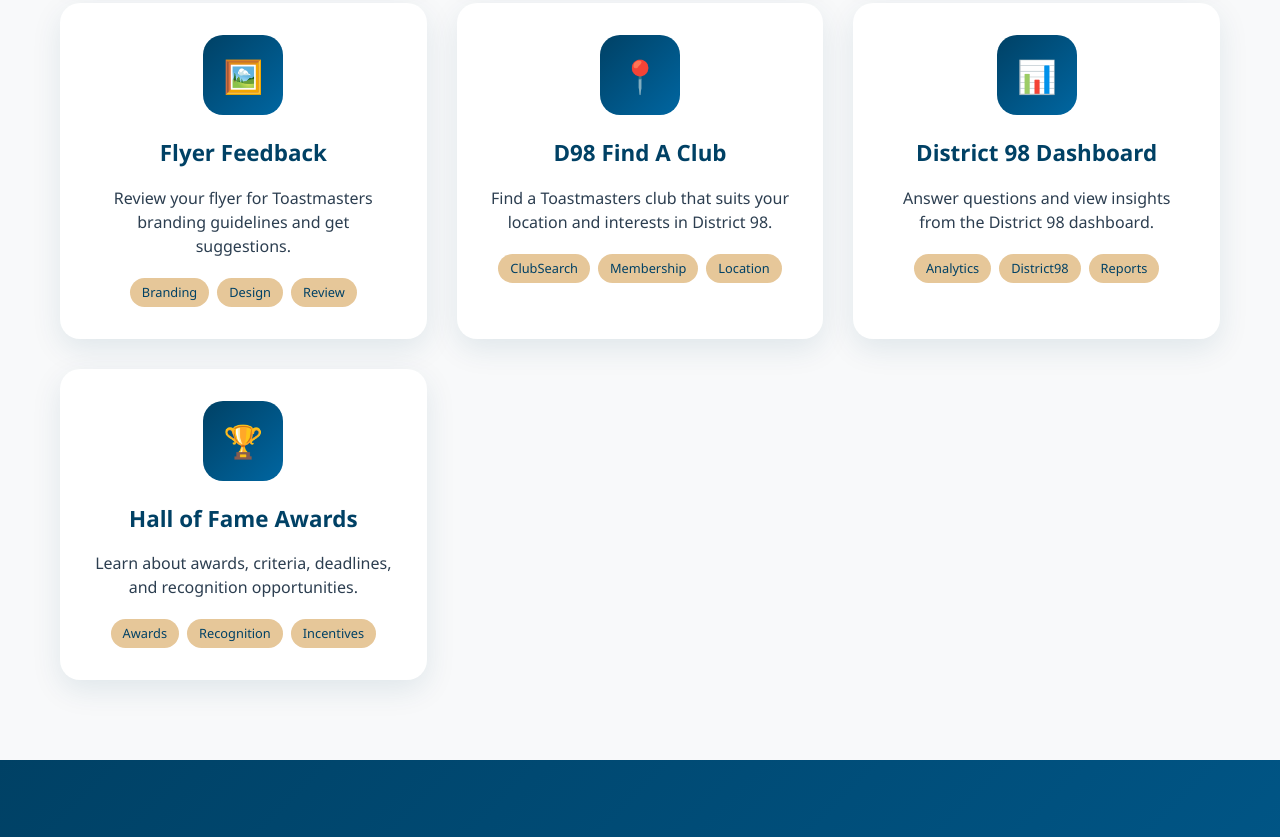
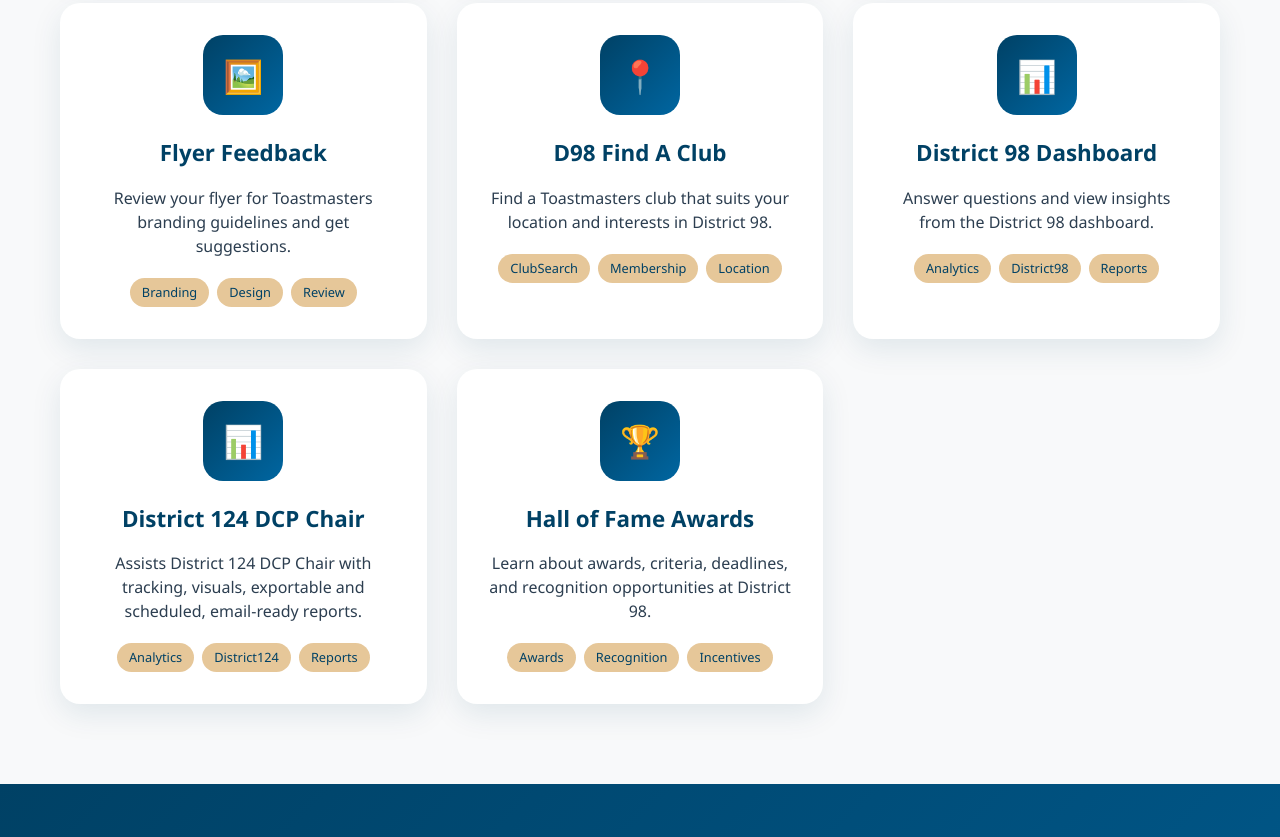
Before and after one commit to binaryailabs/BinaryAiLabs, a plain HTML site: page index.html in a window 1280 px wide. Shown: the part 1652-2489 px from the top of the page. Drawn offline with Linux system fonts and the light colour scheme.

Commit message:
Added D124 DCP Chair Bot Helper

```diff
--- a/index.html
+++ b/index.html
@@ -557,7 +557,7 @@
 
             <div class="stats-bar">
                 <div class="stat">
-                    <span class="stat-number" id="bot-count">12</span>
+                    <span class="stat-number" id="bot-count">11</span>
                     <span class="stat-label">Active Bots</span>
                 </div>
                 <div class="stat">
@@ -634,7 +634,7 @@
                     </div>
                 </div>
 
-                <!-- TM_Brand Manual Bot (Fixed: Coming Soon) -->
+                <!-- TM_Brand Manual Bot -->
                 <div class="bot-card" role="button" aria-label="Brand Manual Bot - Coming Soon" onclick="openBot('https://chatgpt.com/g/g-68c8efc373188191898ecf99bfcd6fd7-tm-brand-manual-bot')">
                     <div class="bot-icon">🎨</div>
                     <h3 class="bot-title">Brand Manual Bot</h3>
@@ -694,11 +694,23 @@
                     </div>
                 </div>
 
+                <!-- TM_DCP Chair_D124 -->
+                <div class="bot-card" role="button" aria-label="Open District 124 DCP Chair Bot" onclick="openBot('https://chatgpt.com/g/g-68cc223477648191ab0def6915d24b8a-tm-d124-dcp-chair')">
+                    <div class="bot-icon">📊</div>
+                    <h3 class="bot-title">District 124 DCP Chair</h3>
+                    <p class="bot-description">Assists District 124 DCP Chair with tracking, visuals, exportable and scheduled, email-ready reports.</p>
+                    <div class="bot-tags">
+                        <span class="tag">Analytics</span>
+                        <span class="tag">District124</span>
+                        <span class="tag">Reports</span>
+                    </div>
+                </div>
+
                 <!-- TM_HoFAwards -->
                 <div class="bot-card" role="button" aria-label="Open Hall of Fame Awards Bot" onclick="openBot('https://chatgpt.com/g/g-6889045ddbdc8191bc090d543aeb79f9-tm-hofawards')">
                     <div class="bot-icon">🏆</div>
                     <h3 class="bot-title">Hall of Fame Awards</h3>
-                    <p class="bot-description">Learn about awards, criteria, deadlines, and recognition opportunities.</p>
+                    <p class="bot-description">Learn about awards, criteria, deadlines, and recognition opportunities at District 98.</p>
                     <div class="bot-tags">
                         <span class="tag">Awards</span>
                         <span class="tag">Recognition</span>
```
